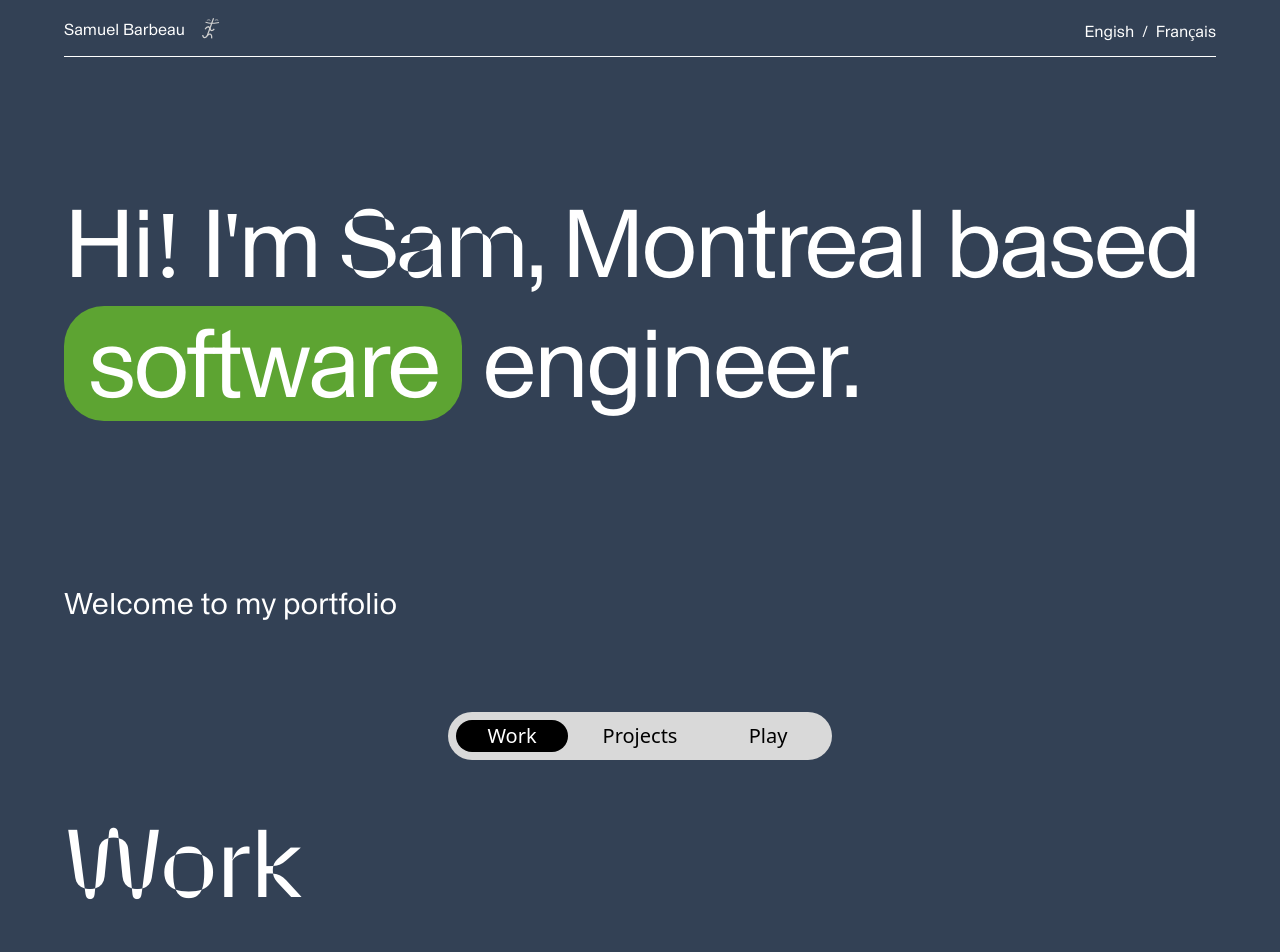
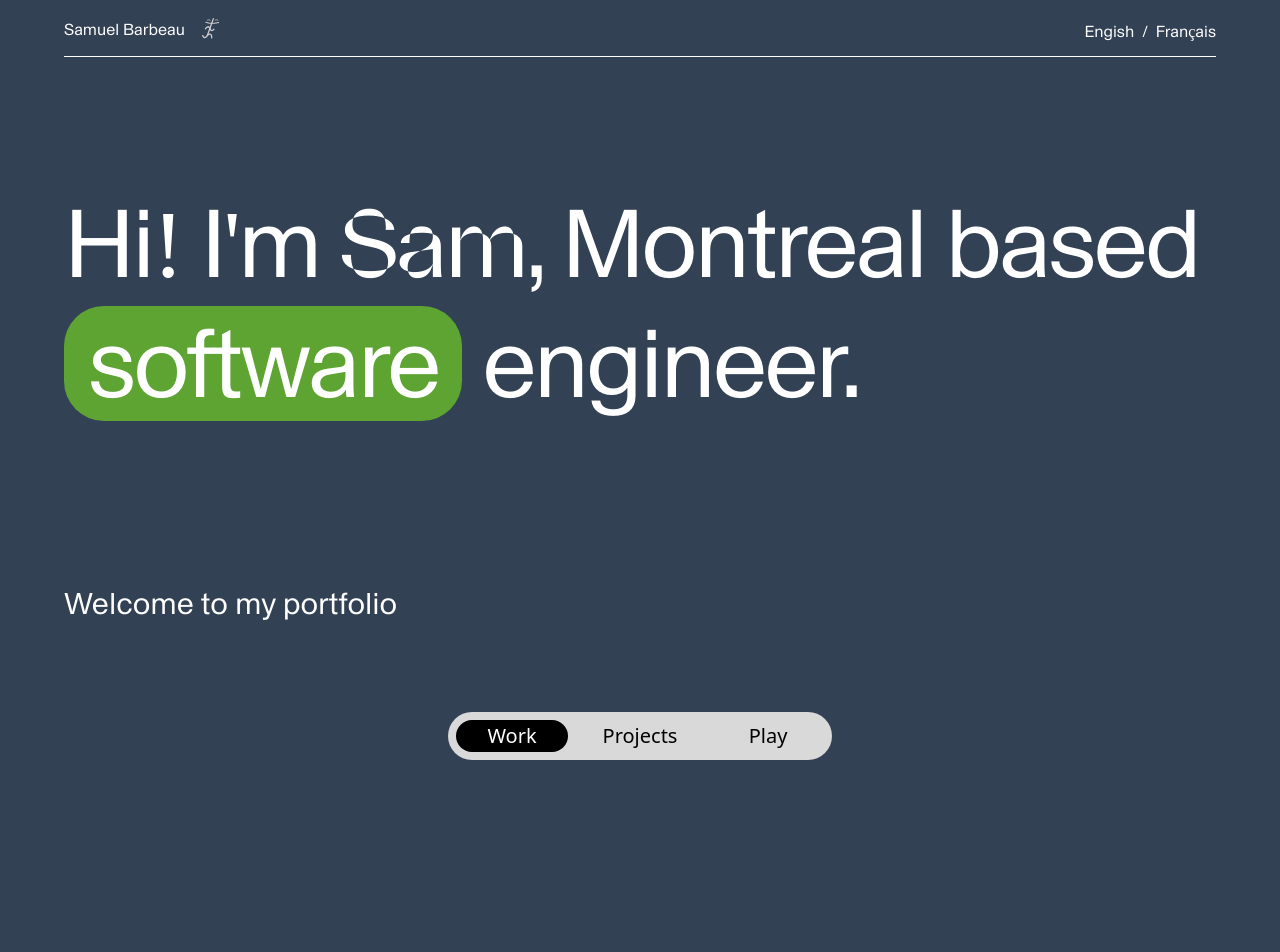
Before and after one commit to samb271/portfolio, a Vue app: page / in a window 1280 px wide. Shown: the top 952 px of the page. Built offline with nearby package versions, Linux system fonts and the light colour scheme.

Commit message:
feat: adds margin-top to title for uniform spacing

```diff
--- a/src/components/Title.vue
+++ b/src/components/Title.vue
@@ -3,7 +3,7 @@
 </script>
 
 <template>
-  <p class="title text-text-primary">
+  <p class="title text-text-primary mt-40">
     <slot></slot>
   </p>
 </template>
```
